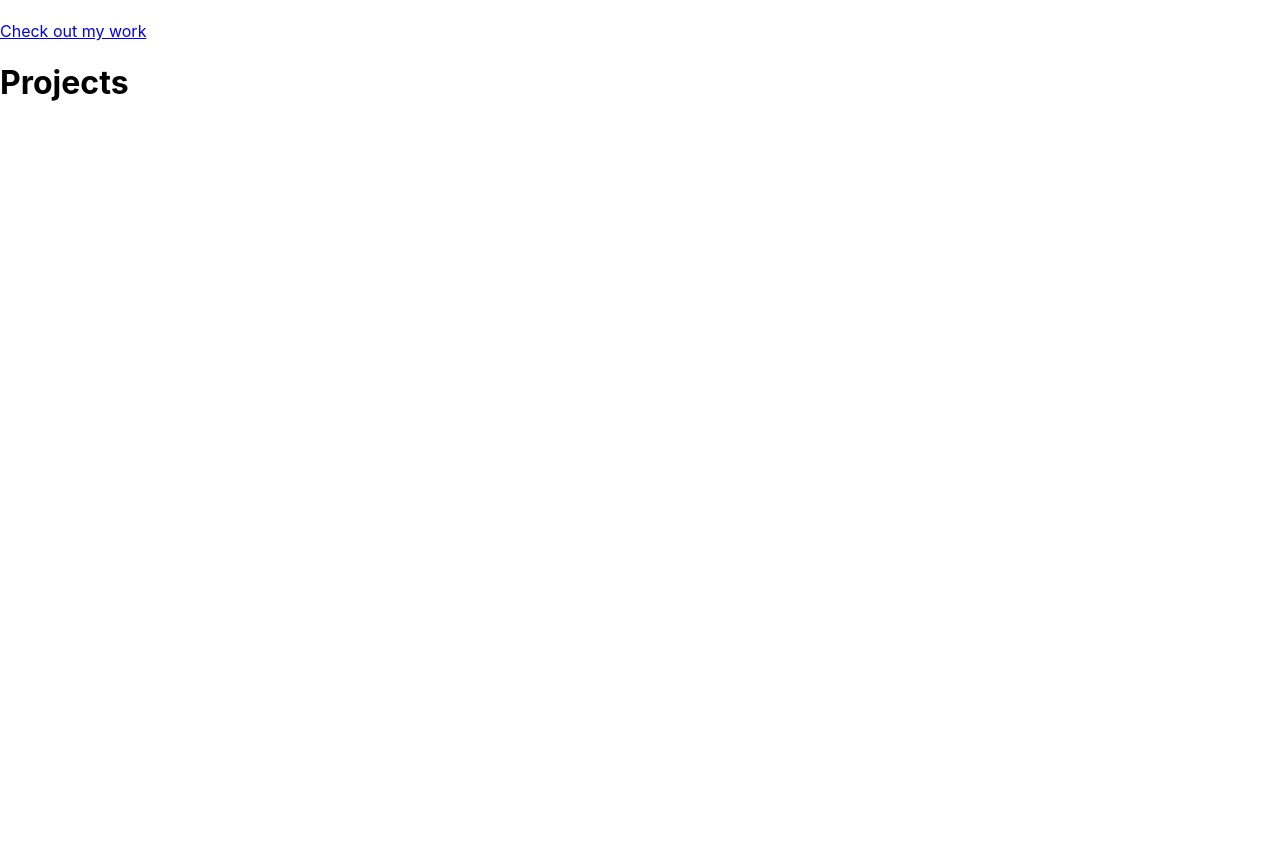
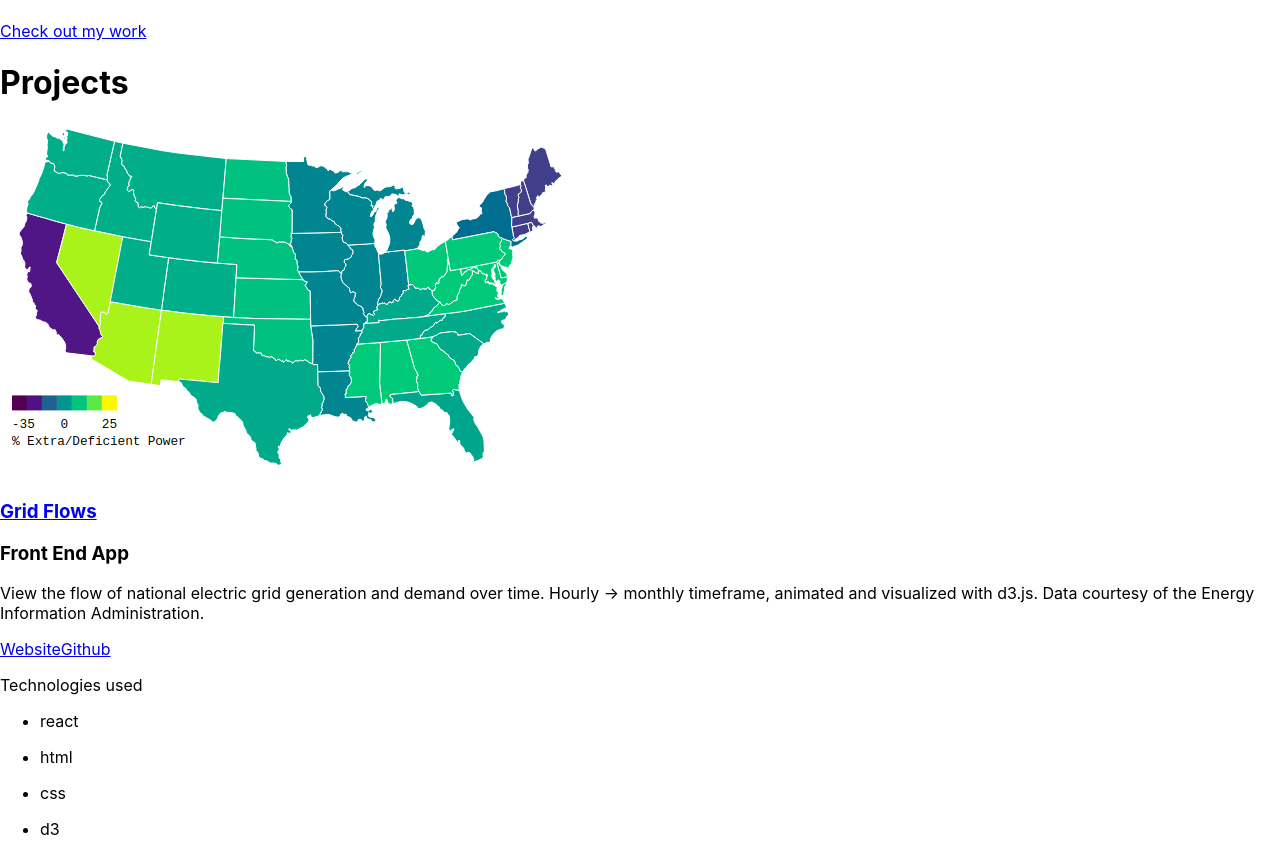
Before and after one commit to ehighberg/portfolio, a React (Create React App) app: page / in a window 1280 px wide. Shown: the part 184-1039 px from the top of the page. Before the commit the page ends 800 px from the top, so only its background shows below. Built offline with nearby package versions, Linux system fonts and the light colour scheme.

Commit message:
ProjectCard skeleton, assets moved to public

```diff
--- a/src/component/ProjectCard.jsx
+++ b/src/component/ProjectCard.jsx
@@ -1,9 +1,25 @@
 import React from 'react'
 
 const ProjectCard = props => {
+  const { name, thumbUrl, projectType, description,
+    siteUrl, gitUrl, techList } = props.project
+
   return (
     <article>
-
+      <img alt={`project ${name} thumbnail`} src={thumbUrl} />
+      <section>
+        <h1><a href={siteUrl}>{name}</a></h1>
+        <h3>{projectType}</h3>
+        <p className='project-card-description'>{description}</p>
+        <a href={siteUrl}>Website</a>
+        <a href={gitUrl}>Github</a>
+        <p>Technologies used</p>
+        <ul>
+          {techList.map((tech, i) => (
+            <li key={i}><p className='project-tech-img'>{tech}</p></li>
+          ))}
+        </ul>
+      </section>
     </article>
   )
 }
--- a/src/projectList.js
+++ b/src/projectList.js
@@ -1,7 +1,7 @@
 const projectList = [
   {
     name: 'Grid Flows',
-    thumbUrl: '../assets/thumb-grid-flows.png',
+    thumbUrl: '/assets/thumb-grid-flows.png',
     projectType: 'Front End App',
     description: 'View the flow of national electric grid generation and demand over time. Hourly -> monthly timeframe, animated and visualized with d3.js. Data courtesy of the Energy Information Administration.',
     siteUrl: 'https://grid-flows.surge.sh/',
```
Also changed, not shown: public/assets/thumb-grid-flows.png (renamed from src/assets/thumb-grid-flows.png).
